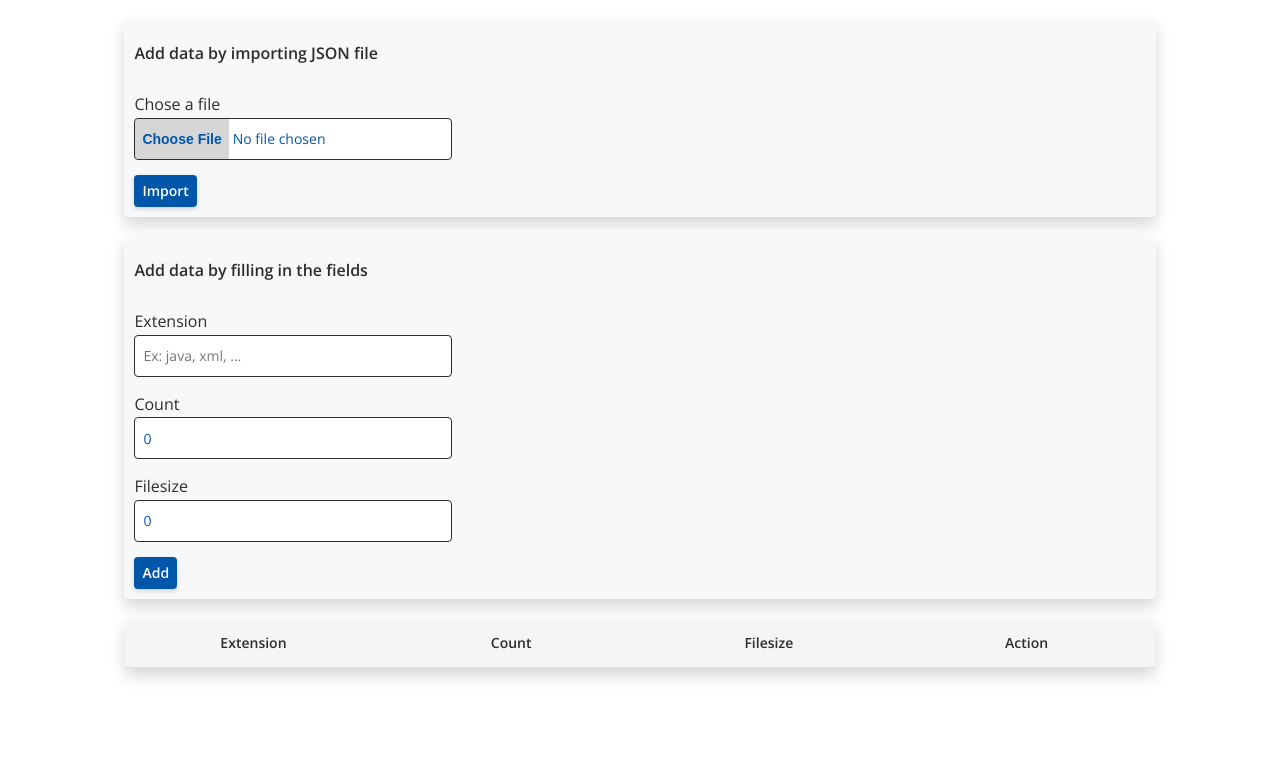
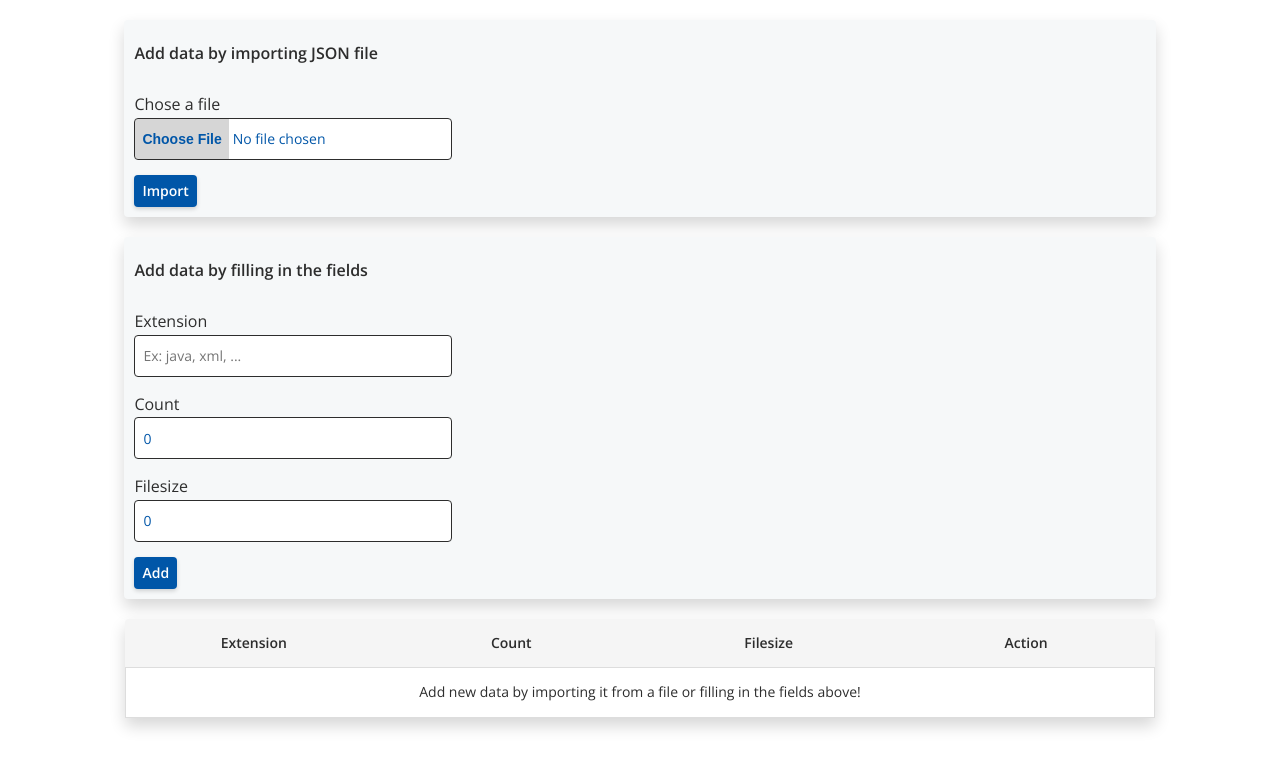
Before and after one commit to adriatls/SPA-Svelte, a SvelteKit app: page / in a window 1280 px wide. Shown: the top 768 px of the page. Built offline with nearby package versions, Linux system fonts and the light colour scheme.

Commit message:
Fix: handling tbody display of table T1 when no data was added

```diff
--- a/src/routes/+page.svelte
+++ b/src/routes/+page.svelte
@@ -145,6 +145,11 @@
         </tr>
     </thead>
     <tbody class="table-body">
+        {#if !infoFilesData.length}
+            <tr>
+                <td colspan="4">Add new data by importing it from a file or filling in the fields above!</td>
+            </tr>
+        {:else}
             {#each infoFilesData as infoFileData }
             <tr>
                 <td>{infoFileData.extension}</td>
@@ -159,6 +164,7 @@
                 </td>
             </tr>
             {/each}
+        {/if}
     </tbody>
 </table>
 
```
Lines whose indentation alone changed are shown as unchanged.
